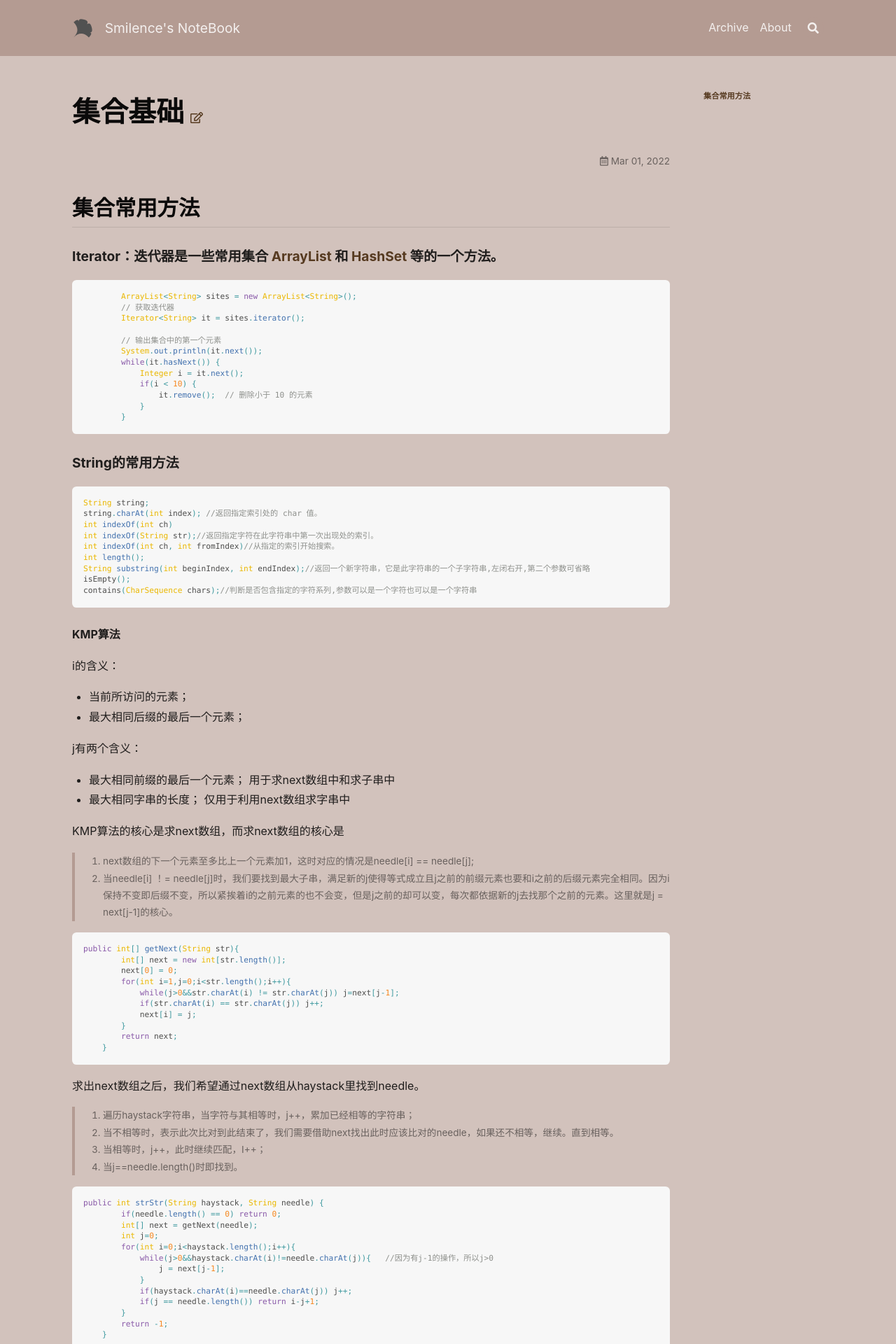
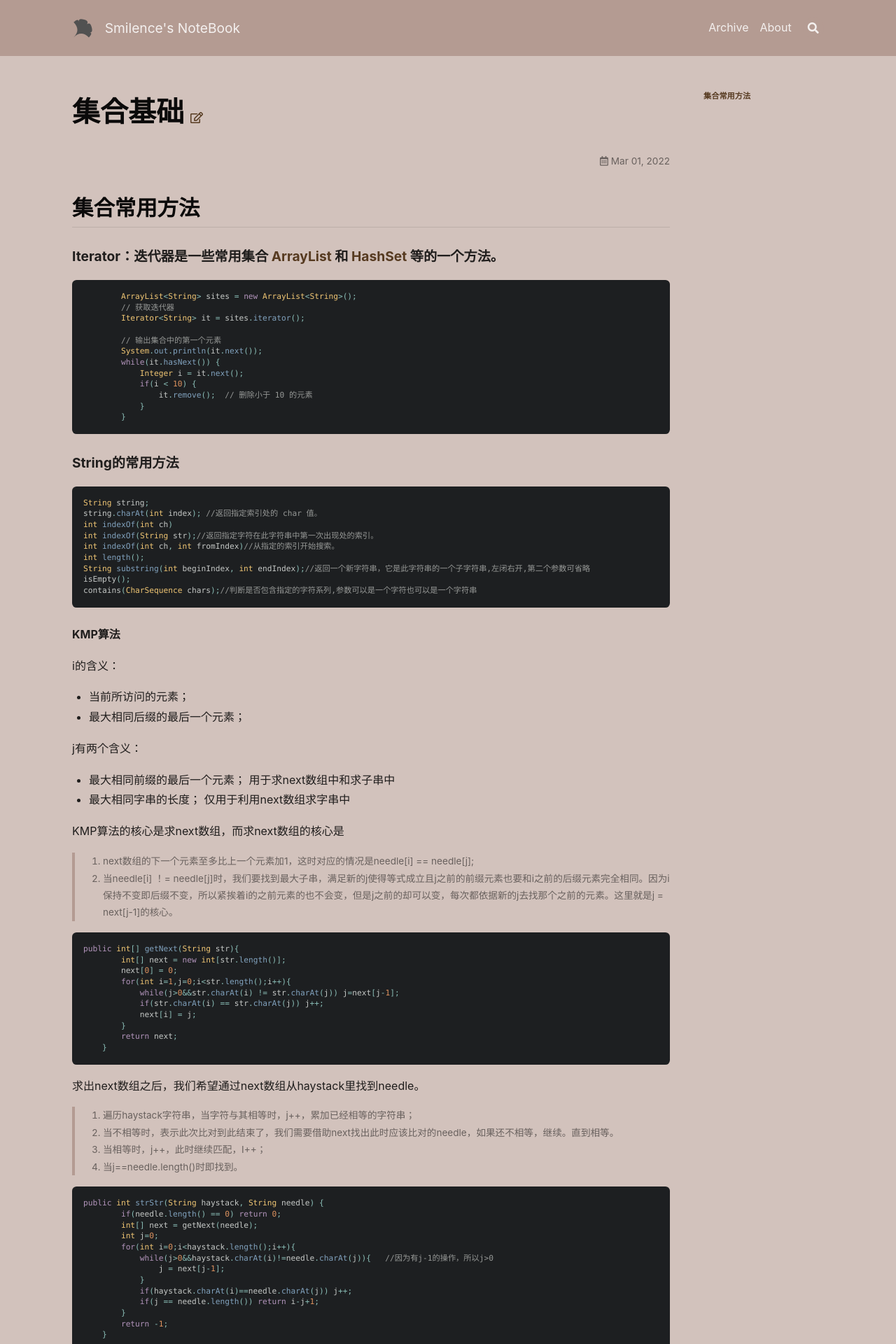
Before and after one commit to manman-ll/Smilence.github.io, a Jekyll site: the page built from _posts/2022-03-01-集合基础.md, in a window 1280 px wide. Shown: the top 1920 px of the page at 70% size. Built offline with Jekyll 4.4.1, drawn with Linux system fonts in a browser that asks for light colours; nearby versions of some CDN libraries.

Commit message:
config tomorrow-night

```diff
--- a/_config.yml
+++ b/_config.yml
@@ -17,7 +17,7 @@
 ## => Site Settings
 ##############################
 text_skin: chocolate # "default" (default), "dark", "forest", "ocean", "chocolate", "orange"
-highlight_theme: tomorrow # "default" (default), "tomorrow", "tomorrow-night", "tomorrow-night-eighties", "tomorrow-night-blue", "tomorrow-night-bright"
+highlight_theme: tomorrow-night # "default" (default), "tomorrow", "tomorrow-night", "tomorrow-night-eighties", "tomorrow-night-blue", "tomorrow-night-bright"
 url     : https://www.smilence.com # the base hostname & protocol for your site e.g. https://www.someone.com
 baseurl : # does not include hostname
 title   : Smilence's NoteBook
```
